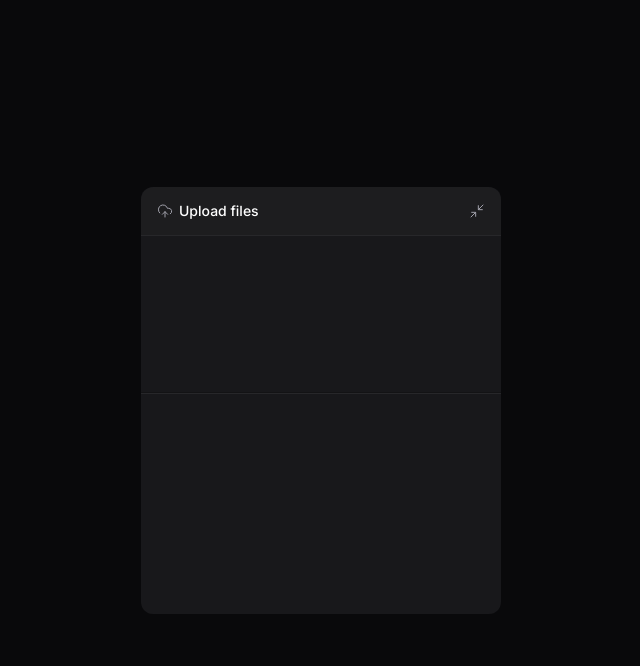
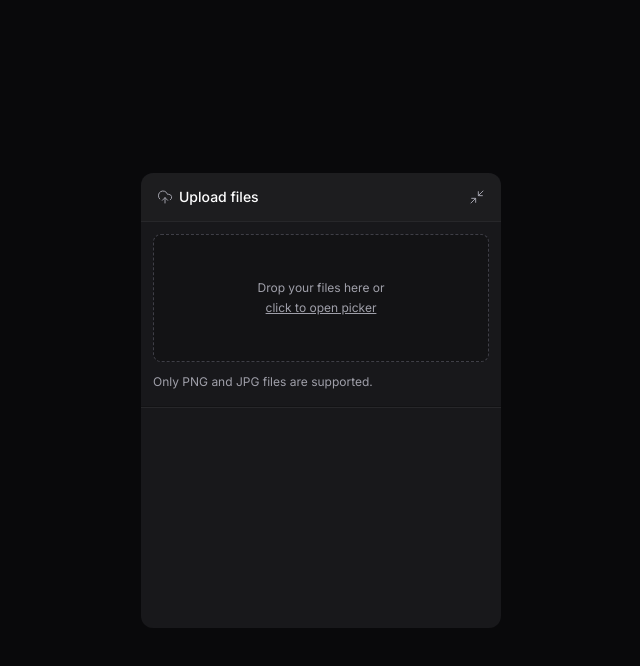
Before and after one commit to riadyounes/upload-widget-web, a React (Vite) app: page / in a window 1280 px wide. Both pictures are taken after a click on the button "Upload files". Shown: the top 666 px of the page, without its empty margins (319-959 px from the left). Built offline with nearby package versions, Linux system fonts and the light colour scheme.

Commit message:
Add file upload functionality with react-dropzone support

```diff
--- a/package.json
+++ b/package.json
@@ -15,6 +15,7 @@
     "lucide-react": "^0.483.0",
     "react": "^19.0.0",
     "react-dom": "^19.0.0",
+    "react-dropzone": "^14.3.8",
     "tailwind-variants": "^1.0.0",
     "tailwindcss": "^4.0.14"
   },
--- a/src/components/upload-widget-dropzone.tsx
+++ b/src/components/upload-widget-dropzone.tsx
@@ -1,3 +1,32 @@
+import { useDropzone } from "react-dropzone";
+
 export function UploadWidgetDropzone() {
-	return <div className="px-3 h-32" />;
+  const { isDragActive, getInputProps, getRootProps } = useDropzone({
+    multiple: true,
+    accept: {
+      "image/jpeg": [],
+      "image/png": [],
+    },
+    onDrop(acceptedFiles) {
+      console.log(acceptedFiles);
+    },
+  });
+  return (
+    <div className="px-3 flex flex-col gap-3">
+      <div
+        data-active={isDragActive}
+        className="cursor-pointer text-zinc-400 bg-black/20 p-5 rounded-lg border border-zinc-700 border-dashed h-32 flex flex-col items-center justify-center gap-1 hover:border-zinc-600 transition-colors data-[active=true]:bg-indigo-500/10 data-[active=true]:border-indigo-500"
+        {...getRootProps()}
+      >
+        <input type="file" {...getInputProps()} />
+
+        <span className="text-xs">Drop your files here or</span>
+        <span className="text-xs underline">click to open picker</span>
+      </div>
+
+      <span className="text-xs text-zinc-400">
+        Only PNG and JPG files are supported.
+      </span>
+    </div>
+  );
 }
```
Also changed, not shown: 1 other file (tests, documents, lock files or other folders).
